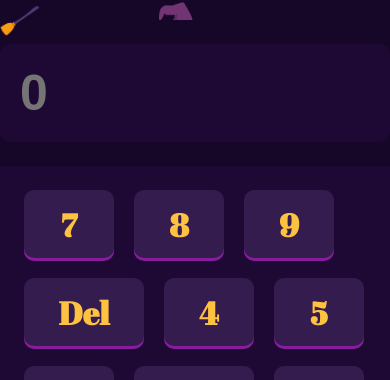
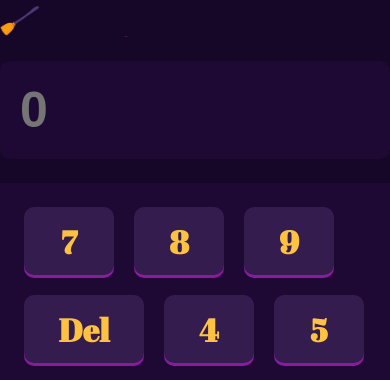
Before and after one commit to sama-77/magicCalculator, a plain HTML site: page index.html in a window 390 px wide. Shown: the top 380 px of the page. Drawn offline with Linux system fonts and the light colour scheme; a web font is replaced by a local one.

Commit message:
centralized calculator in mobiles

```diff
--- a/style.css
+++ b/style.css
@@ -47,14 +47,18 @@
 header .logo
 
 {
-  width:60%;
+  width:40%;
   padding-left: 50px;
+  padding-top: 35px;
+
 }
 .Hero
 {
   display: flex;
   justify-content: center;
   padding: 0px 0px;
+  height: 100vh;
+  align-items: center;
 }
 
 .calculator
```
